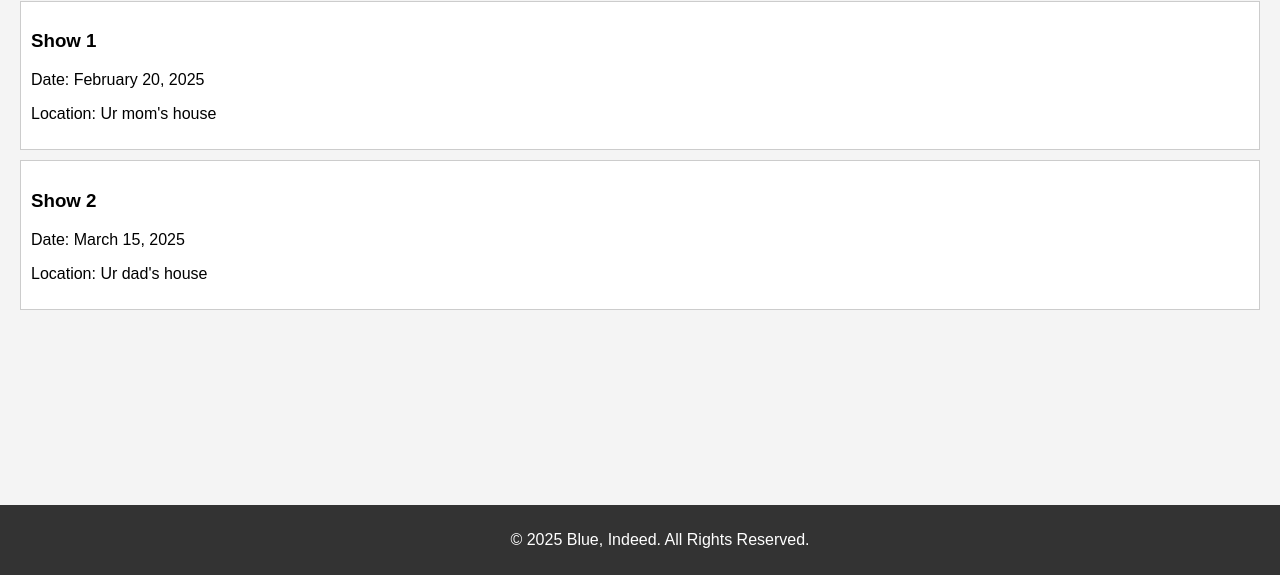
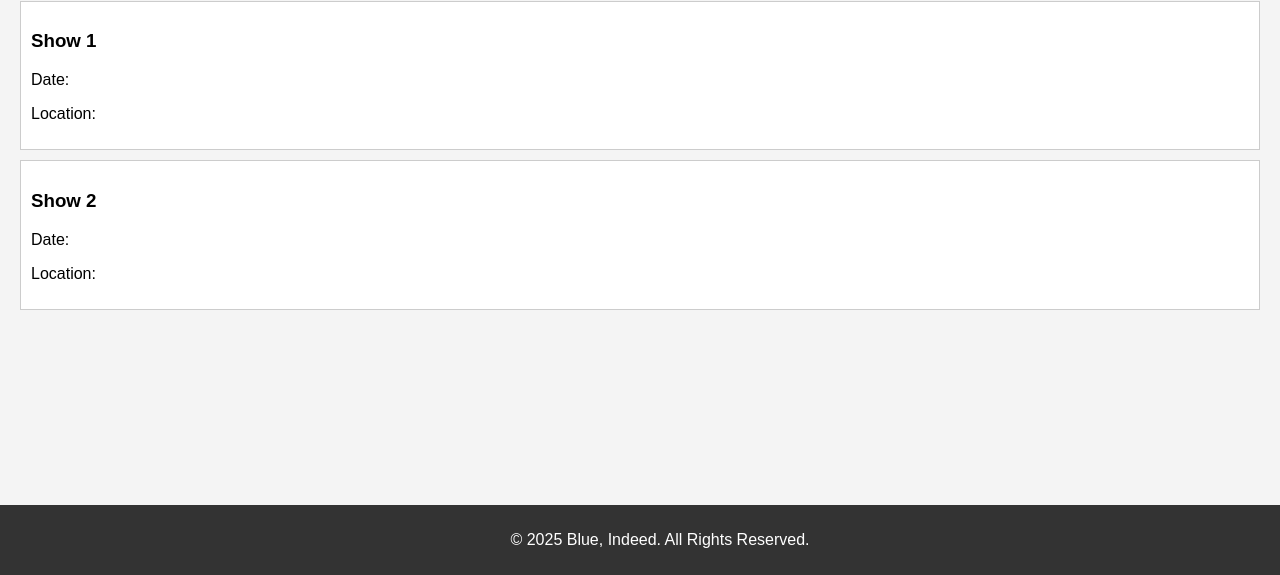
Before and after one commit to tjschm/blueindeedwebsite, a plain HTML site: page shows.html in a window 1280 px wide. Shown: the part 225-800 px from the top of the page. Drawn offline with Linux system fonts and the light colour scheme.

Commit message:
Update shows.html

```diff
--- a/shows.html
+++ b/shows.html
@@ -75,13 +75,13 @@
     <h2>Upcoming Shows</h2>
     <div class="show">
       <h3>Show 1</h3>
-      <p>Date: February 20, 2025</p>
-      <p>Location: Ur mom's house</p>
+      <p>Date: </p>
+      <p>Location: </p>
     </div>
     <div class="show">
       <h3>Show 2</h3>
-      <p>Date: March 15, 2025</p>
-      <p>Location: Ur dad's house</p>
+      <p>Date: </p>
+      <p>Location: </p>
     </div>
     <!-- Add more shows as needed -->
   </main>
```
